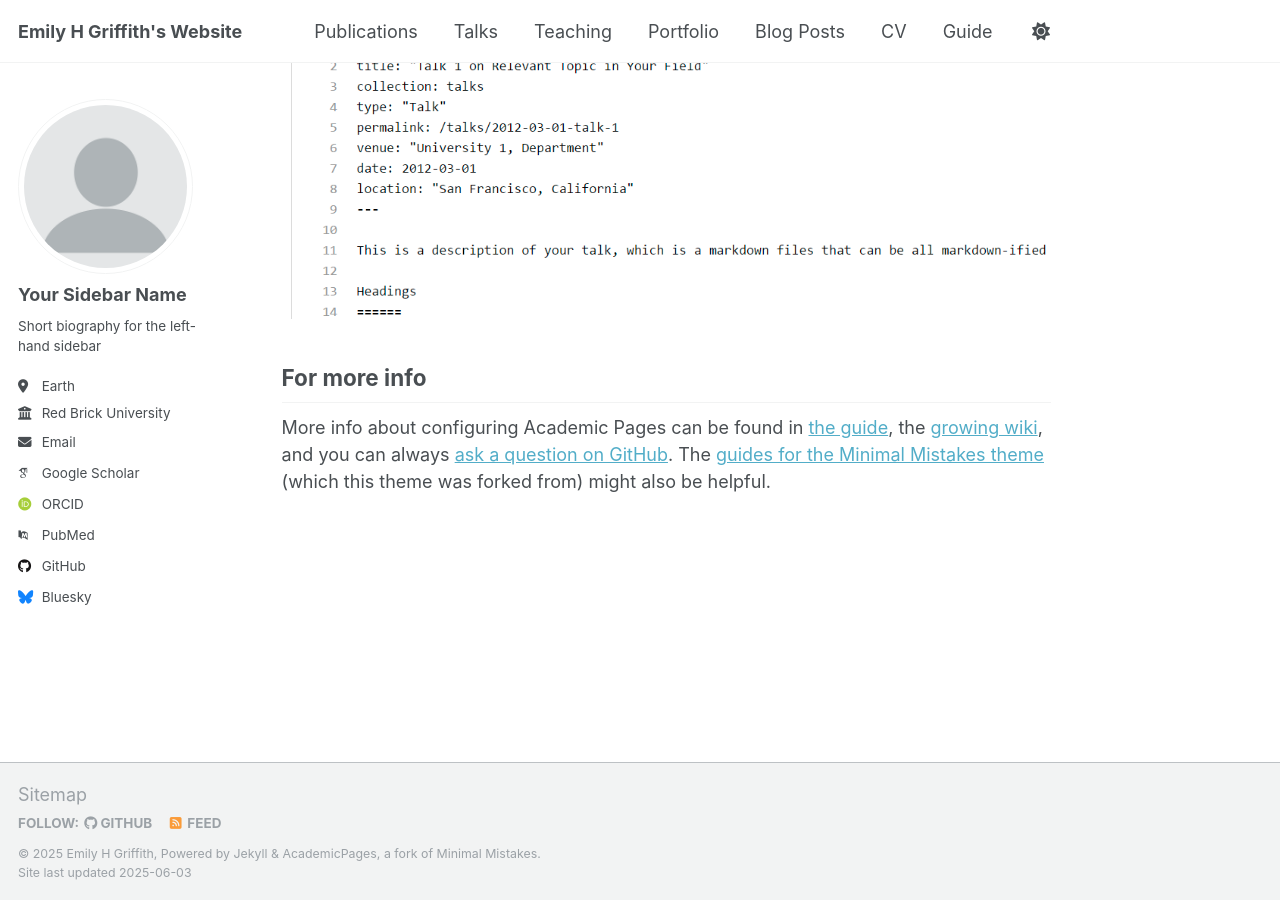
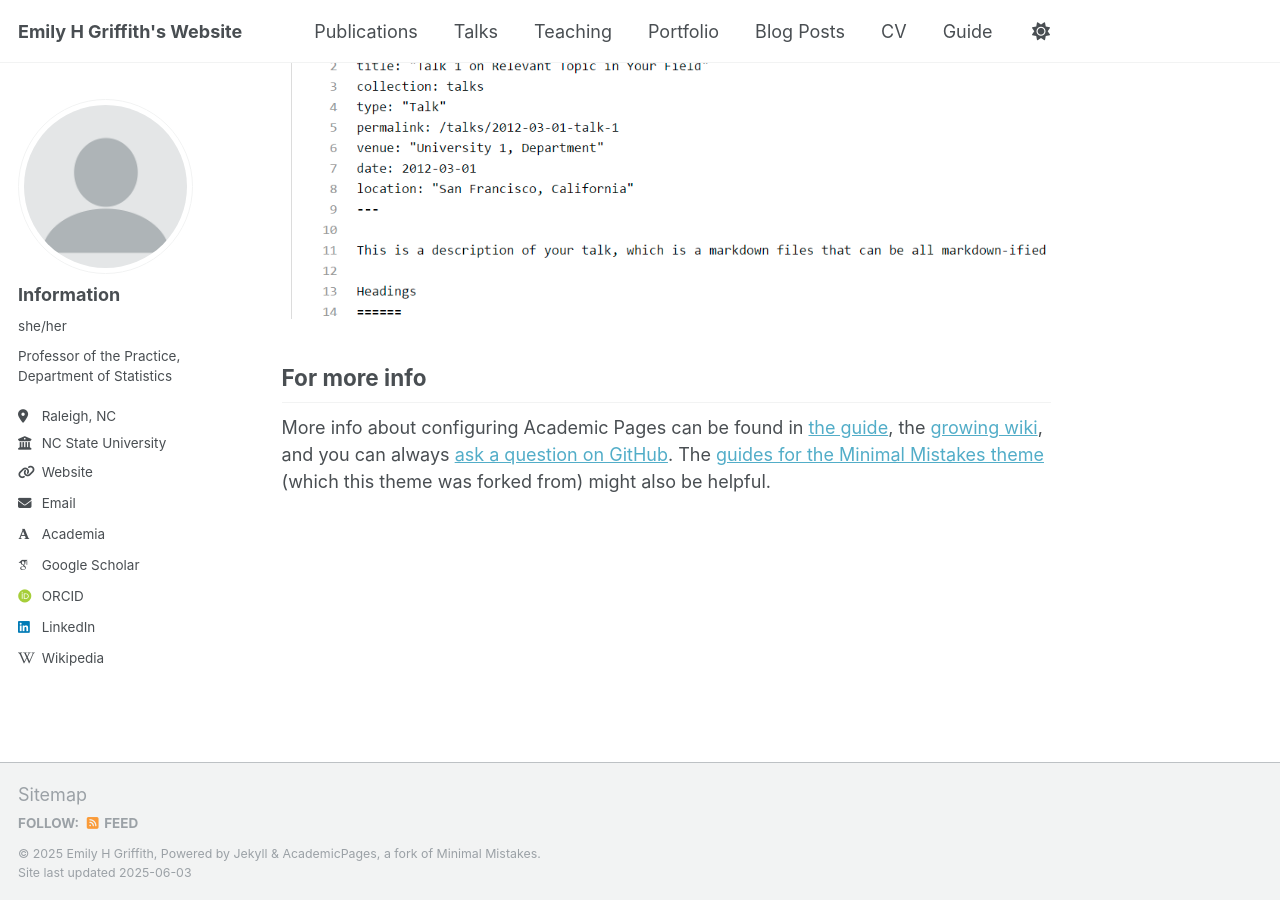
Before and after one commit to ehgriffith/ehgriffith.github.io, a Jekyll site: the page built from _pages/about.md, in a window 1280 px wide and 900 px high, scrolled down 2636 px. Built offline with Jekyll 4.4.1, drawn with Linux system fonts in a browser that asks for light colours; some web fonts are replaced.

Commit message:
Update _config.yml
Take 2 of updating info

```diff
--- a/_config.yml
+++ b/_config.yml
@@ -23,58 +23,58 @@
 author:
   # Biographic information
   avatar           : "profile.png"
-  name             : "Your Sidebar Name"
-  pronouns         : # example: "she/her"
-  bio              : "Short biography for the left-hand sidebar"
-  location         : "Earth"
-  employer         : "Red Brick University"
-  uri              : # URL
-  email            : "none@example.org"
+  name             : "Information"
+  pronouns         : "she/her"
+  bio              : "Professor of the Practice, Department of Statistics"
+  location         : "Raleigh, NC"
+  employer         : "NC State University"
+  uri              : "www.ncsu.edu"
+  email            : "eghohmei@ncsu.edu"
 
   # Academic websites
-  academia         : # URL
-  arxiv            : # URL - Update with the correct link to your profile
-  googlescholar    : "https://scholar.google.com/citations?user=PS_CX0AAAAAJ"
-  impactstory      : # URL
-  orcid            : "http://orcid.org/yourorcidurl"
-  semantic         : # URL
-  pubmed           : "https://www.ncbi.nlm.nih.gov/pubmed/?term=john+snow"
-  researchgate     : # URL
-  scopus           : # URL
+  academia         : "https://statistics.sciences.ncsu.edu/people/eghohmei/"
+  #arxiv            : # URL - Update with the correct link to your profile
+  googlescholar    : "https://scholar.google.com/citations?user=njWom2AAAAAJ&hl"
+ # impactstory      : # URL
+  orcid            : "http://orcid.org/0000-0002-9745-7722"
+ # semantic         : # URL
+ # pubmed           : "https://www.ncbi.nlm.nih.gov/pubmed/?term=john+snow"
+ # researchgate     : # URL
+ # scopus           : # URL
 
-  # Repositories and software development
-  bitbucket        : # Username - Update with your username on the site
-  codepen          : # Username
-  dribbble         : # Username
-  github           : "academicpages"
-  kaggle           : # Username
-  stackoverflow    : # User number or user number and name (i.e., use "1" or "1/jeff-atwood")
+#  # Repositories and software development
+#  bitbucket        : # Username - Update with your username on the site
+#  codepen          : # Username
+#  dribbble         : # Username
+#  github           : "academicpages"
+#  kaggle           : # Username
+#  stackoverflow    : # User number or user number and name (i.e., use "1" or "1/jeff-atwood")
 
   # Social media
-  bluesky          : "bsky.app" # Replace this with you Bluesky username
-  facebook         : # Username
-  flickr           : # Username
-  foursquare       : # Username
-  goodreads        : # Username
-  google_plus      : # Username
-  keybase          : # Username
-  instagram        : # Username
-  lastfm           : # Username
-  linkedin         : # Username
-  mastodon         : # URL
-  medium           : # URL
-  pinterest        : # Username
-  soundcloud       : # Username
-  steam            : # Username
-  telegram         : # URL
-  tumblr           : # Username
-  twitter          : # Username for X / Twitter
-  vine             : # Username
-  weibo            : # Username
-  wikipedia        : # Username
-  xing             : # Username
-  youtube          : # Username
-  zhihu            : # Username
+#  bluesky          : "bsky.app" # Replace this with you Bluesky username
+#  facebook         : # Username
+#  flickr           : # Username
+#  foursquare       : # Username
+#  goodreads        : # Username
+#  google_plus      : # Username
+#  keybase          : # Username
+#  instagram        : # Username
+#  lastfm           : # Username
+  linkedin         :  "https://www.linkedin.com/in/emily-h-griffith/"
+ # mastodon         : # URL
+ # medium           : # URL
+ # pinterest        : # Username
+ # soundcloud       : # Username
+ # steam            : # Username
+ # telegram         : # URL
+ # tumblr           : # Username
+ # twitter          : # Username for X / Twitter
+ # vine             : # Username
+ # weibo            : # Username
+  wikipedia        : "https://en.wikipedia.org/wiki/Emily_H._Griffith"
+ # xing             : # Username
+ # youtube          : # Username
+ # zhihu            : # Username
 
 # Publication Category - The following the list of publication categories and their headings
 publication_category:
```
